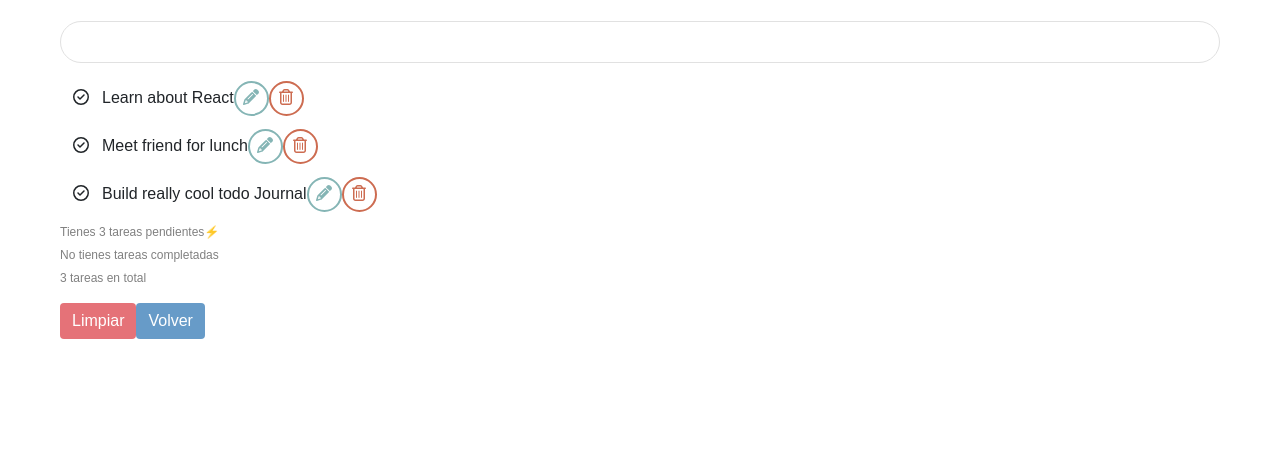
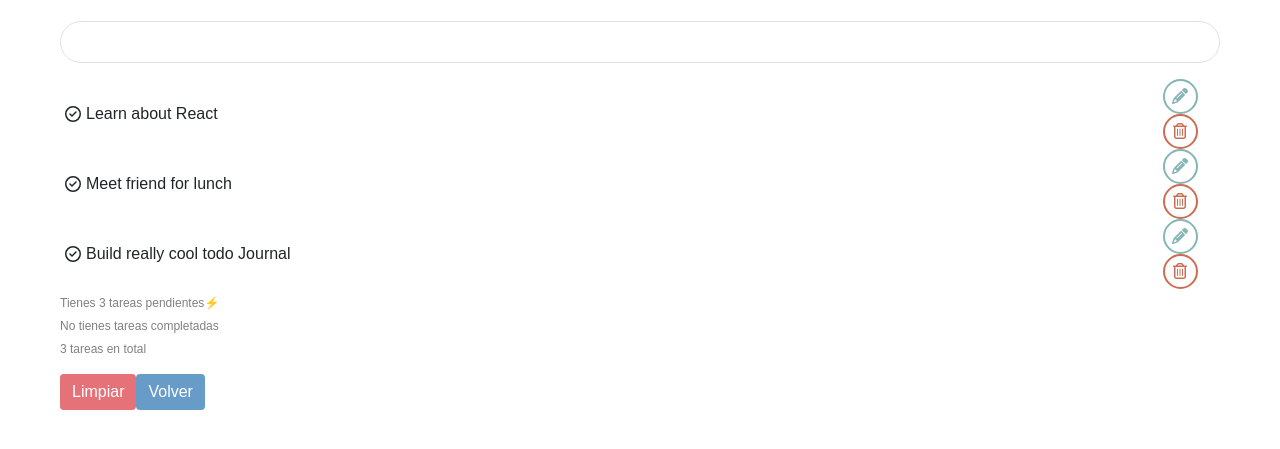
Before and after one commit to jeroginaca/proyecto-final-pt-28, a React app: page /tareas in a window 1280 px wide. Shown: the part 99-548 px from the top of the page. Built offline with nearby package versions, Linux system fonts and the light colour scheme; no server answers.

Commit message:
update todo list

```diff
--- a/src/front/js/pages/Tareas/Tareas.jsx
+++ b/src/front/js/pages/Tareas/Tareas.jsx
@@ -22,24 +22,22 @@ function Todo({ todo, index, completeTodo, removeTodo, editTodo }) {
   }
 
   return (
-    <div className="todo" style={{ textDecoration: todo.isCompleted ? "line-through" : "" }}>
-      <button className="btn boton-completar" onClick={() => completeTodo(index)}>
-        <FontAwesomeIcon icon={faCircleCheck} />
-      </button>
-      {isEditing ? (
-        <input type="text" value={newText} onChange={(e) => setNewText(e.target.value)} /> ) : ( <span>{todo.text}</span>)}
-        <div className="botones" >
+    <div className="todo-container" style={{ textDecoration: todo.isCompleted ? "line-through" : "" }}>
+      <button className="btn boton-completar" onClick={() => completeTodo(index)}><FontAwesomeIcon icon={faCircleCheck} /></button>
+      <div className="task-container">
+        {isEditing ? (<input type="text" value={newText} onChange={(e) => setNewText(e.target.value)} /> ) : ( <span>{todo.text}</span>)}
+      </div>
+      <div className="botones">
           {isEditing ? (
             <button className="boton boton-guardar" onClick={() => handleSave(index)}><FontAwesomeIcon icon={faFloppyDisk} /></button> ) : (
-            <button className="boton boton-editar" onClick={() => handleEdit(index)}><FontAwesomeIcon icon={faPencil} className="fa-edit"/></button>)}
-            {!isEditing && <button className="boton boton-basura" onClick={() => removeTodo(index)}><FontAwesomeIcon icon={faTrashCan} className="fa-trash"/></button>}
-        </div>
+            <button className="boton boton-editar"  onClick={() => handleEdit(index)}><FontAwesomeIcon icon={faPencil} /></button>)}
+            {!isEditing && <button className="boton boton-basura"  onClick={() => removeTodo(index)}><FontAwesomeIcon icon={faTrashCan} /></button>}
+      </div>
     </div>
   );
 }
 
-
-function Journal() {
+function ListaTareas() {
 const [todos, setTodos] = React.useState([
 {
 text: "Learn about React",
@@ -81,7 +79,7 @@ return (
 <div className="container-fluid container-lista">
 <div className="p-5">
 <h1>Objetivos</h1>
-<div className="Journal">
+<div className="ListaTareas">
 <div className="todo-list">
 <TodoForm addTodo={addTodo} />
 {todos.map((todo, index) => (
@@ -145,4 +143,4 @@ return (
 </div>
 );
 }
-export default Journal;
+export default ListaTareas;
--- a/src/front/styles/todolist.css
+++ b/src/front/styles/todolist.css
@@ -2,16 +2,28 @@
     width: 100%;
   }
 
-.todo {
+.todo-container {
+    display: flex;
     align-items: center;
-    background: rgb(255, 255, 255);
-    border-radius: 5px;
-    /* box-shadow: 1px 1px 4px 1px rgba(0,0,0,0.25); */
+}
+
+.boton-completar {
   display: flex;
-    margin-bottom: 10px;
+  justify-content: center;
+  width: 1%;
+  text-align: center;
 }
-  .todo span {
 
+.task-container {
+  display: flex;
+  width: 93%;
+  margin-right: 1%;
+  word-break: break-all;
+}
+
+.botones {
+    justify-content: flex-end;
+    width: 5%;
 }
 
 .question {
@@ -24,11 +36,11 @@
     color: transparent;
   }
 
-.botones {
+/* .botones {
     display: flex;
     justify-content: flex-end;
-  align-items: flex-end;
-}
+    white-space: nowrap;
+} */
 
 .boton {
   width: 35px;
@@ -41,6 +53,7 @@
   -ms-transition: 200ms linear;
   transition: 200ms linear;
 }
+
 .boton-editar {
   border: 2px solid #85B5B5;
   color: #85B5B5;
@@ -49,6 +62,7 @@
   background-color: #85B5B5;
   color: white;
 }
+
 .boton-basura {
   border: 2px solid #CD6C51;
   color: #CD6C51;
@@ -57,6 +71,7 @@
   background-color: #CD6C51;
   color: white;
 }
+
 .boton-guardar {
   border: 2px solid #9AA162;
   color: #9AA162;
```
Lines whose indentation alone changed are shown as unchanged.
